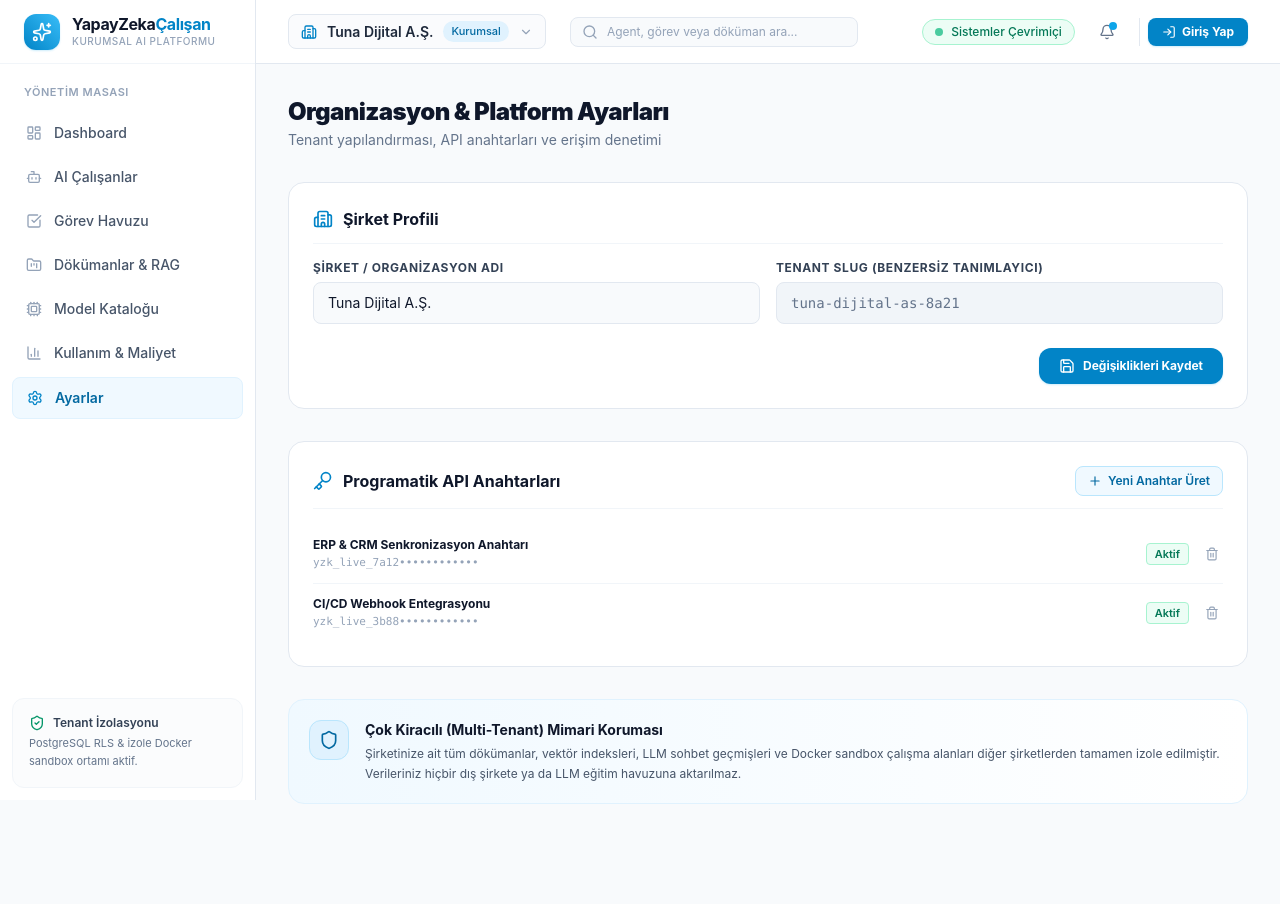
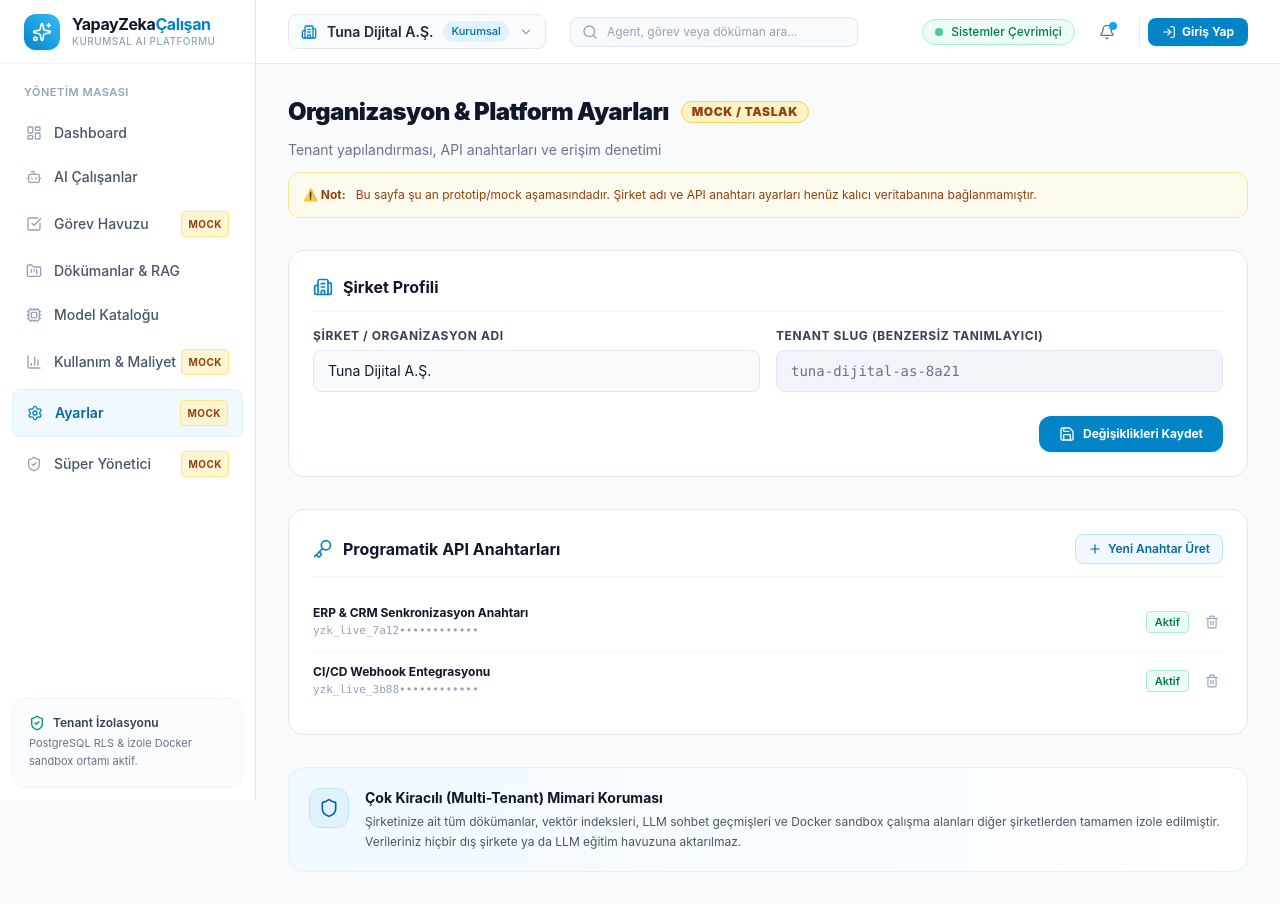
Before and after one commit to TunaYmc/aiworkgroup, a Next.js app in the folder apps/web/: page /settings in a window 1280 px wide. Before the commit the page ends 836 px from the top, so only its background shows below. Built offline with nearby package versions, Linux system fonts and the light colour scheme.

Commit message:
feat(ui): remove chat right panel and add MOCK tags to mock pages/menus

```diff
--- a/apps/web/app/admin/page.tsx
+++ b/apps/web/app/admin/page.tsx
@@ -43,10 +43,15 @@ export default function AdminPage() {
             <ShieldCheck className="w-6 h-6" />
           </div>
           <div>
-            <h1 className="text-2xl font-black text-slate-900 tracking-tight">
-              Platform Süper Yönetici Masası (Admin)
-            </h1>
-            <p className="text-xs text-slate-500">
+            <div className="flex items-center gap-3">
+              <h1 className="text-2xl font-black text-slate-900 tracking-tight">
+                Platform Süper Yönetici Masası (Admin)
+              </h1>
+              <span className="px-2.5 py-0.5 rounded-full text-xs font-black bg-amber-100 text-amber-800 border border-amber-300 tracking-wider">
+                MOCK / TASLAK
+              </span>
+            </div>
+            <p className="text-xs text-slate-500 mt-0.5">
               Tüm şirket tenant'ları, worker kuyrukları ve global model bütçe kontrolü
             </p>
           </div>
--- a/apps/web/app/agents/[id]/page.tsx
+++ b/apps/web/app/agents/[id]/page.tsx
@@ -473,44 +473,6 @@ export default function AgentWorkspacePage() {
           </form>
         </div>
       </div>
-
-      {/* ---------------- RIGHT PANEL: Task Activity & Artifacts ---------------- */}
-      <div className="w-full md:w-80 bg-white rounded-2xl border border-slate-200 p-5 flex flex-col justify-between shadow-xs shrink-0 overflow-y-auto">
-        <div className="space-y-4">
-          <div className="flex items-center gap-2 pb-3 border-b border-slate-100">
-            <FolderOpen className="w-4 h-4 text-sky-600" />
-            <h3 className="font-bold text-xs uppercase tracking-wider text-slate-700">
-              Oluşturulan Çıktılar & Artifacts
-            </h3>
-          </div>
-
-          <div className="space-y-2">
-            {[
-              { name: "Q3_Kurumsal_Fiyatlandirma.pdf", size: "2.4 MB", date: "Bugün 11:45" },
-              { name: "Maliyet_Analizi.xlsx", size: "480 KB", date: "Dün 16:20" },
-              { name: "Musteri_Teklif_Metni.docx", size: "120 KB", date: "Dün 14:10" }
-            ].map((art, idx) => (
-              <div
-                key={idx}
-                className="p-3 bg-slate-50 border border-slate-200 rounded-xl flex items-center justify-between hover:bg-sky-50/50 hover:border-sky-200 transition cursor-pointer"
-              >
-                <div className="flex items-center gap-2.5 truncate">
-                  <FileText className="w-4 h-4 text-sky-600 shrink-0" />
-                  <div className="truncate">
-                    <span className="text-xs font-semibold text-slate-800 block truncate">{art.name}</span>
-                    <span className="text-[10px] text-slate-400">{art.size} • {art.date}</span>
-                  </div>
-                </div>
-              </div>
-            ))}
-          </div>
-
-          <div className="p-3 bg-sky-50/50 rounded-xl border border-sky-100 text-xs text-slate-600 mt-4">
-            <span className="font-bold text-sky-800 block mb-1">Docker Sandbox İzolasyonu</span>
-            Dosyalar doğrudan MinIO S3 uyumlu depolamada saklanır ve yalnızca bu organizasyonun üyeleri tarafından erişilebilir.
-          </div>
-        </div>
-      </div>
     </div>
   );
 }
--- a/apps/web/app/settings/page.tsx
+++ b/apps/web/app/settings/page.tsx
@@ -15,13 +15,23 @@ export default function SettingsPage() {
   return (
     <div className="space-y-8 max-w-5xl mx-auto">
       {/* Header */}
-      <div>
-        <h1 className="text-2xl font-black text-slate-900 tracking-tight">
-          Organizasyon & Platform Ayarları
-        </h1>
-        <p className="text-sm text-slate-500 mt-0.5">
+      <div className="space-y-3">
+        <div className="flex items-center gap-3">
+          <h1 className="text-2xl font-black text-slate-900 tracking-tight">
+            Organizasyon & Platform Ayarları
+          </h1>
+          <span className="px-2.5 py-0.5 rounded-full text-xs font-black bg-amber-100 text-amber-800 border border-amber-300 tracking-wider">
+            MOCK / TASLAK
+          </span>
+        </div>
+        <p className="text-sm text-slate-500">
           Tenant yapılandırması, API anahtarları ve erişim denetimi
         </p>
+
+        <div className="p-3.5 bg-amber-50/80 border border-amber-200 rounded-xl flex items-center gap-2.5 text-xs text-amber-800">
+          <span className="font-bold">⚠️ Not:</span>
+          <span>Bu sayfa şu an prototip/mock aşamasındadır. Şirket adı ve API anahtarı ayarları henüz kalıcı veritabanına bağlanmamıştır.</span>
+        </div>
       </div>
 
       {/* Organization Info Card */}
--- a/apps/web/app/tasks/page.tsx
+++ b/apps/web/app/tasks/page.tsx
@@ -65,7 +65,12 @@ export default function TasksPage() {
       {/* Header */}
       <div className="flex flex-col sm:flex-row sm:items-center justify-between gap-4">
         <div>
-          <h1 className="text-2xl font-black text-slate-900 tracking-tight">Görev Havuzu</h1>
+          <div className="flex items-center gap-3">
+            <h1 className="text-2xl font-black text-slate-900 tracking-tight">Görev Havuzu</h1>
+            <span className="px-2.5 py-0.5 rounded-full text-xs font-black bg-amber-100 text-amber-800 border border-amber-300 tracking-wider">
+              MOCK / TASLAK
+            </span>
+          </div>
           <p className="text-sm text-slate-500 mt-0.5">
             Arka plan kuyruğu (Celery) ve izole sandbox ortamında yürütülen kurumsal görevler
           </p>
--- a/apps/web/app/usage/page.tsx
+++ b/apps/web/app/usage/page.tsx
@@ -35,9 +35,14 @@ export default function UsagePage() {
     <div className="space-y-6 max-w-7xl mx-auto">
       {/* Header */}
       <div>
-        <h1 className="text-2xl font-black text-slate-900 tracking-tight">
-          Kullanım & Maliyet Yönetimi
-        </h1>
+        <div className="flex items-center gap-3">
+          <h1 className="text-2xl font-black text-slate-900 tracking-tight">
+            Kullanım & Maliyet Yönetimi
+          </h1>
+          <span className="px-2.5 py-0.5 rounded-full text-xs font-black bg-amber-100 text-amber-800 border border-amber-300 tracking-wider">
+            MOCK / TASLAK
+          </span>
+        </div>
         <p className="text-sm text-slate-500 mt-0.5">
           Tüm AI personellerinizin token tüketimi, model harcamaları ve organizasyon bütçe kontrolleri
         </p>
--- a/apps/web/components/Sidebar.tsx
+++ b/apps/web/components/Sidebar.tsx
@@ -18,11 +18,12 @@ import {
 const NAV_ITEMS = [
   { href: "/", label: "Dashboard", icon: LayoutDashboard },
   { href: "/agents", label: "AI Çalışanlar", icon: Bot },
-  { href: "/tasks", label: "Görev Havuzu", icon: CheckSquare },
+  { href: "/tasks", label: "Görev Havuzu", icon: CheckSquare, badge: "MOCK" },
   { href: "/files", label: "Dökümanlar & RAG", icon: FolderKanban },
   { href: "/models", label: "Model Kataloğu", icon: Cpu },
-  { href: "/usage", label: "Kullanım & Maliyet", icon: BarChart3 },
-  { href: "/settings", label: "Ayarlar", icon: Settings },
+  { href: "/usage", label: "Kullanım & Maliyet", icon: BarChart3, badge: "MOCK" },
+  { href: "/settings", label: "Ayarlar", icon: Settings, badge: "MOCK" },
+  { href: "/admin", label: "Süper Yönetici", icon: ShieldCheck, badge: "MOCK" },
 ];
 
 export default function Sidebar() {
@@ -57,14 +58,21 @@ export default function Sidebar() {
             <Link
               key={item.href}
               href={item.href}
-              className={`flex items-center gap-3 px-3.5 py-2.5 rounded-lg text-sm font-medium transition-all ${
+              className={`flex items-center justify-between px-3.5 py-2.5 rounded-lg text-sm font-medium transition-all ${
                 isActive
                   ? "bg-sky-50 text-sky-700 font-semibold shadow-xs border border-sky-100"
                   : "text-slate-600 hover:text-slate-900 hover:bg-slate-50"
               }`}
             >
-              <Icon className={`w-4 h-4 ${isActive ? "text-sky-600" : "text-slate-400"}`} />
-              <span>{item.label}</span>
+              <div className="flex items-center gap-3">
+                <Icon className={`w-4 h-4 ${isActive ? "text-sky-600" : "text-slate-400"}`} />
+                <span>{item.label}</span>
+              </div>
+              {item.badge && (
+                <span className="text-[10px] font-bold px-1.5 py-0.5 rounded bg-amber-100/80 text-amber-800 border border-amber-200 uppercase tracking-wider">
+                  {item.badge}
+                </span>
+              )}
             </Link>
           );
         })}
```
